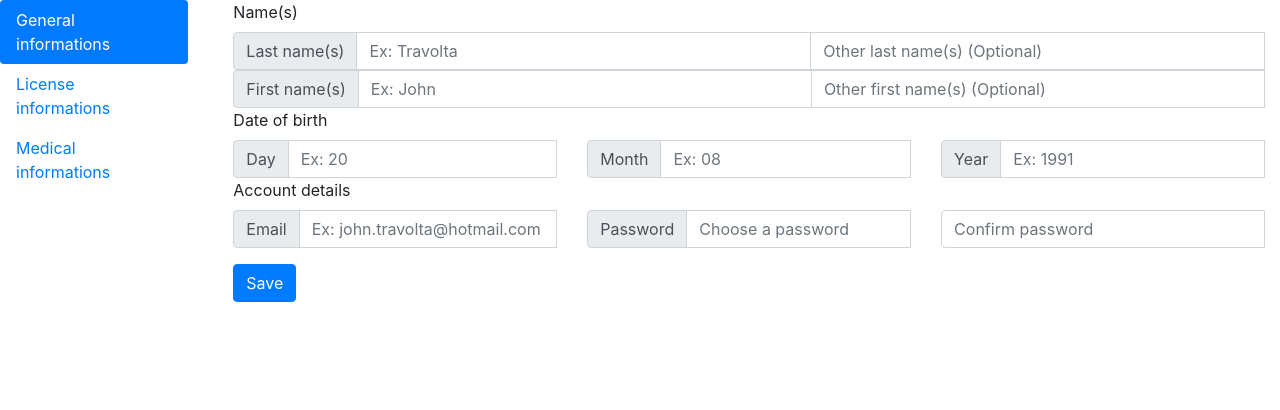
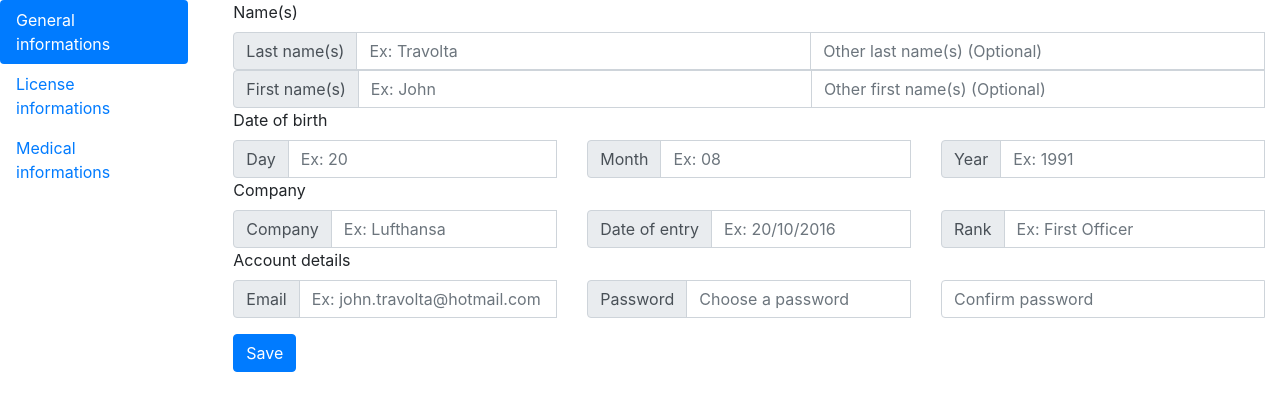
Before and after one commit to Logtyaviation/webapp, a React (Create React App) app: page /PersonalProfil in a window 1280 px wide. Shown: the top 410 px of the page. Built offline with nearby package versions, Linux system fonts and the light colour scheme.

Commit message:
Added company and rank to PersonalProfil/General

```diff
--- /dev/null
+++ b/src/components/PersonalProfil/1_General/Components/CompanyAndRank.js
@@ -0,0 +1,67 @@
+import React from 'react'
+import { Form, Row, Col, InputGroup } from 'react-bootstrap'
+
+const CompanyAndRank = (props) => {
+    const { values, errors, handleChange } = props
+
+    return(
+        <>
+        <Form.Label>Company</Form.Label>
+        <Row>
+            <Col>
+                <InputGroup>
+                <InputGroup.Prepend>
+                    <InputGroup.Text>Company</InputGroup.Text>
+                </InputGroup.Prepend>
+                    <Form.Control
+                    name='HolderCompany'
+                    id='HolderCompany'
+                    placeholder='Ex: Lufthansa'
+                    value={values.HolderCompany}
+                    onChange={handleChange}
+                    isValid={values.HolderCompany && !errors.HolderCompany}
+                    isInvalid={!!errors.HolderCompany}
+                    />
+                    <Form.Control.Feedback type='invalid'>{errors.HolderCompany}</Form.Control.Feedback>
+                </InputGroup>
+            </Col>
+            <Col>
+                <InputGroup>
+                    <InputGroup.Prepend>
+                        <InputGroup.Text>Date of entry</InputGroup.Text>
+                    </InputGroup.Prepend>
+                    <Form.Control
+                    name='DateOfEntry'
+                    id='DateOfEntry'
+                    placeholder='Ex: 20/10/2016'
+                    value={values.DateOfEntry}
+                    onChange={handleChange}
+                    isValid={values.DateOfEntry && !errors.DateOfEntry}
+                    isInvalid={!!errors.DateOfEntry}
+                    />
+                    <Form.Control.Feedback type='invalid'>{errors.DateOfEntry}</Form.Control.Feedback>
+                </InputGroup>
+            </Col>
+            <Col>
+                <InputGroup>
+                    <InputGroup.Prepend>
+                        <InputGroup.Text>Rank</InputGroup.Text>
+                    </InputGroup.Prepend>
+                    <Form.Control
+                    name='HolderRank'
+                    id='HolderRank'
+                    placeholder='Ex: First Officer'
+                    value={values.HolderRank}
+                    onChange={handleChange}
+                    isValid={values.HolderRank && !errors.HolderRank}
+                    isInvalid={!!errors.HolderRank}
+                    />
+                    <Form.Control.Feedback type='invalid'>{errors.HolderRank}</Form.Control.Feedback>
+                </InputGroup>
+            </Col>
+        </Row>
+        </>
+    )
+}
+
+export default CompanyAndRank
--- a/src/components/PersonalProfil/1_General/General.js
+++ b/src/components/PersonalProfil/1_General/General.js
@@ -5,6 +5,7 @@ import FirstLastNames from './Components/FirstLastNames';
 import { Container, Form, Button } from 'react-bootstrap';
 import { Formik } from 'formik'
 import { GeneralSchema, GeneralInitialValues } from '../PersonalProfilValuesAndSchema';
+import CompanyAndRank from './Components/CompanyAndRank';
 
 
 const General = () => {
@@ -33,6 +34,10 @@ const General = () => {
                         handleChange={handleChange}
                         values={values}
                         errors={errors}/>
+                        <CompanyAndRank
+                        handleChange={handleChange}
+                        values={values}
+                        errors={errors}/>
                         <AccountDetails
                         handleChange={handleChange}
                         values={values}
--- a/src/components/PersonalProfil/PersonalProfilValuesAndSchema.js
+++ b/src/components/PersonalProfil/PersonalProfilValuesAndSchema.js
@@ -5,6 +5,9 @@ export const GeneralSchema = yup.object({
     HolderLastName2: yup.string(', type of entry incorrect, must be a string'),
     HolderFirstName: yup.string().required('Your first name is required'),
     HolderFirstName2: yup.string(', type of entry incorrect, must be a string'),
+    HolderCompany:yup.string(),
+    DateOfEntry:yup.date(),
+    HolderRank:yup.string().required('Your rank is required'),
     HolderDayDOB:yup.number().min(1, 'Please enter a valid day number').max(31, 'Please enter a valid day number'),
     HolderMonthDOB:yup.number().min(1, 'Please enter a valid month number').max(12, 'Please enter a valid month number'),
     HolderYearDOB:yup.number().min(1920, 'You can not be that old and flying!').max(2020, 'Are you comming from the future ??'),
@@ -20,6 +23,9 @@ export const GeneralInitialValues = {
     HolderFirstName:'',
     HolderFirstName2:'',
     HolderLastName2:'',
+    HolderCompany:'',
+    DateOfEntry:'',
+    HolderRank:'',
     HolderDayDOB:'',
     HolderMonthDOB:'',
     HolderYearDOB:'',
```
